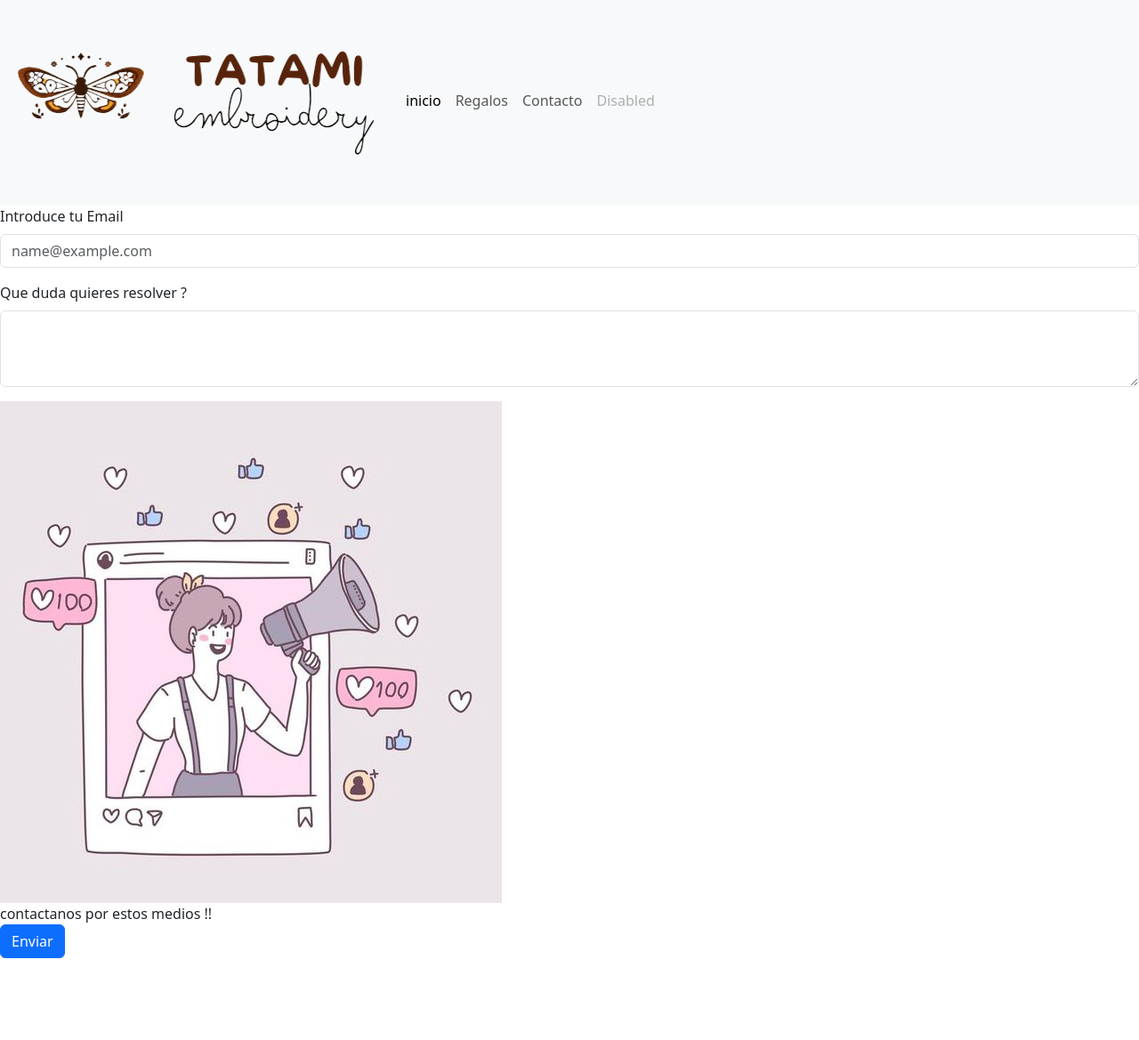
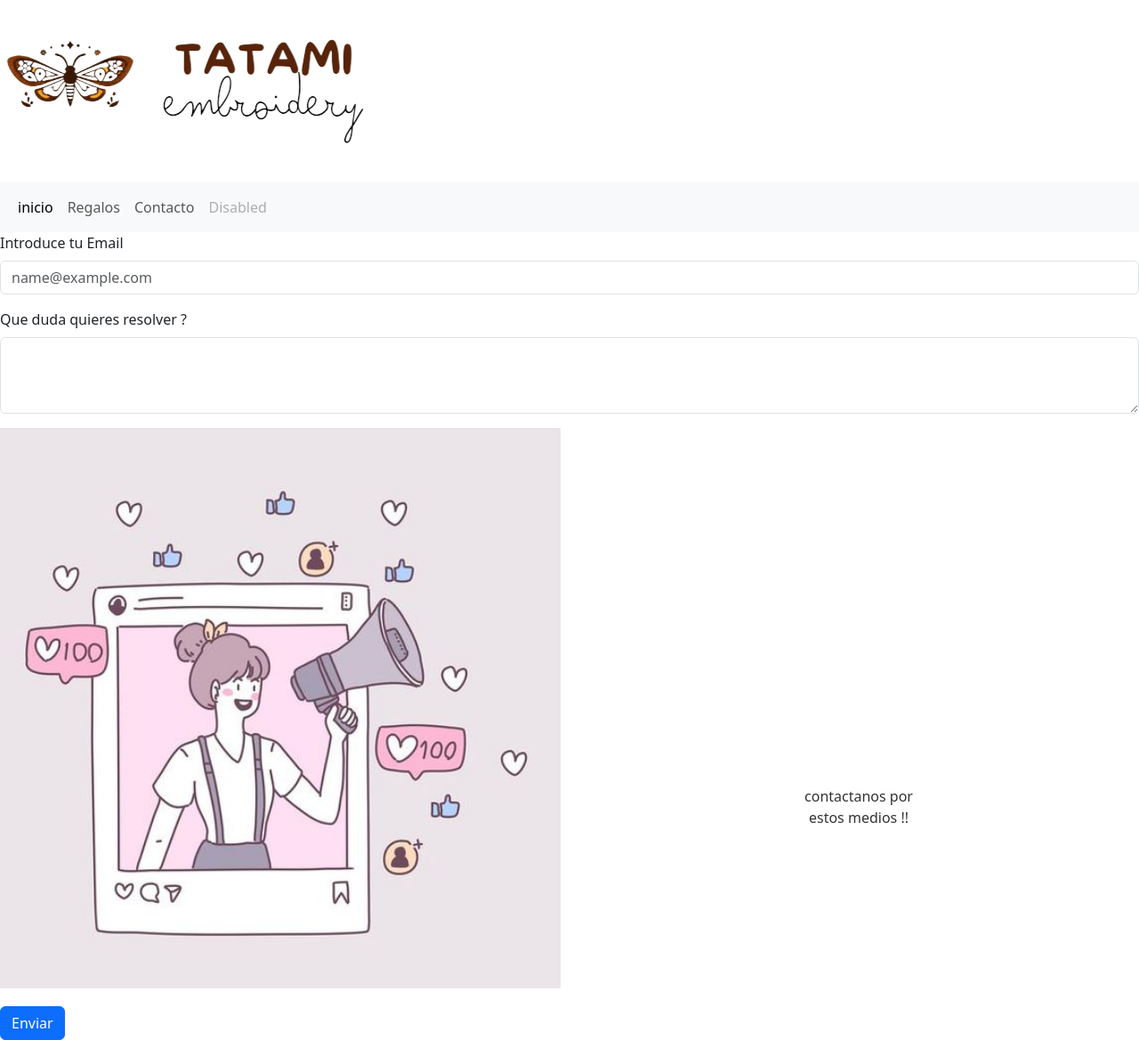
Before and after one commit to Georgeteal0194/tatami-embroidery, a plain HTML site: page paginas/Contacto.html in a window 1280 px wide. Shown: the part 5-1174 px from the top of the page at 89% size. Before the commit the page ends 1082 px from the top, so only its background shows below. Drawn offline with nearby package versions, Linux system fonts and the light colour scheme.

Commit message:
proyecto 3ra entrega

```diff
--- a/css/styles.css
+++ b/css/styles.css
@@ -107,7 +107,7 @@ nav {
 
 /* Componentes Específicos */
 .custom-bg-color {
-  background-color: #37ee3d;
+  background-color: var(--secundario);
   color: #f11212;
 }
 
@@ -260,7 +260,7 @@ video {
 }
 
 .logo_img {
-  height: 100%;
+  height:140%;
 }
 
 .no-points {
--- a/paginas/Contacto.html
+++ b/paginas/Contacto.html
@@ -6,14 +6,16 @@
     <meta name="viewport" content="width=device-width, initial-scale=1">
     <title>Bootstrap demo</title>
     <link href="https://cdn.jsdelivr.net/npm/bootstrap@5.3.3/dist/css/bootstrap.min.css" rel="stylesheet" integrity="sha384-QWTKZyjpPEjISv5WaRU9OFeRpok6YctnYmDr5pNlyT2bRjXh0JMhjY6hW+ALEwIH" crossorigin="anonymous">
+    <link rel="preload" href="../css/contacto.css" as="styles">
+    <link href="../css/contacto.css" rel="stylesheet">
   </head>
   <body>
     <header>
-      <nav class="navbar navbar-expand-lg bg-body-tertiary">
+      <a class="navbar-brand" href="../index.html">
+        <img src="../imagenes/logo_tatami.png" class="logo_img" alt="logo de tatami embroidery">
+      </a>
+      <nav class="navbar navbar-expand-lg bg-body-tertiary custom-bg-color">
         <div class="container-fluid">
-          <a class="navbar-brand" href="../index.html">
-            <img src="../imagenes/logo_tatami.png" class="logo_img" alt="logo de tatami embroidery">
-          </a>
           <button class="navbar-toggler" type="button" data-bs-toggle="collapse" data-bs-target="#navbarNav" aria-controls="navbarNav" aria-expanded="false" aria-label="Toggle navigation">
             <span class="navbar-toggler-icon"></span>
           </button>
@@ -47,8 +49,8 @@
       <textarea class="form-control" id="exampleFormControlTextarea1" rows="3"></textarea>
     </div>
     <div class="imagen-redimensionada-container">
-      <img class="imagen-redimensionada-2" src="../imagenes/Contactanos.jpg" alt="Contactanos">
-      <div class="texto-derecha"> contactanos por estos medios !! </div>
+      <img class="imagen-redimensionada" src="../imagenes/Contactanos.jpg" alt="Contactanos">
+      <div class="texto"> contactanos por estos medios !! </div>
     </div>
 
 
--- /dev/null
+++ b/sass/contacto.scss
@@ -0,0 +1,32 @@
+$imagen-width: 150px;
+$imagen-height: 150px;
+
+.imagen-redimensionada-container {
+  display: grid;
+  grid-template-columns: repeat(2, 1fr); // Dos columnas de igual tamaño
+  gap: 20px; // Espacio entre las columnas y filas
+  margin-bottom: 20px; // Espacio entre cada contenedor, opcional
+
+  .imagen-redimensionada {
+    width: 100%; // Asegura que la imagen ocupe todo el ancho de su celda
+    height: auto; // Mantén la proporción de la imagen
+
+    &-2 {
+      width: $imagen-width;
+      height: $imagen-height;
+    }
+  }
+
+  .texto {
+    font-size: 16px; // Tamaño del texto, ajustable
+    color: #333; // Color del texto, ajustable
+    align-self: self-end; // Centra verticalmente el texto en su celda
+    flex: 1 1 50%;
+    min-width: 500px;
+    width: 60%;
+    margin: 0 auto;
+    padding: 180px;
+    text-align: center;
+
+  }
+}
```
Also changed, not shown: paginas/Personalizado.html (+2 -0 lines), css/contacto.css (added), paginas/SASS/contacto.scss (deleted), 1 other file.
